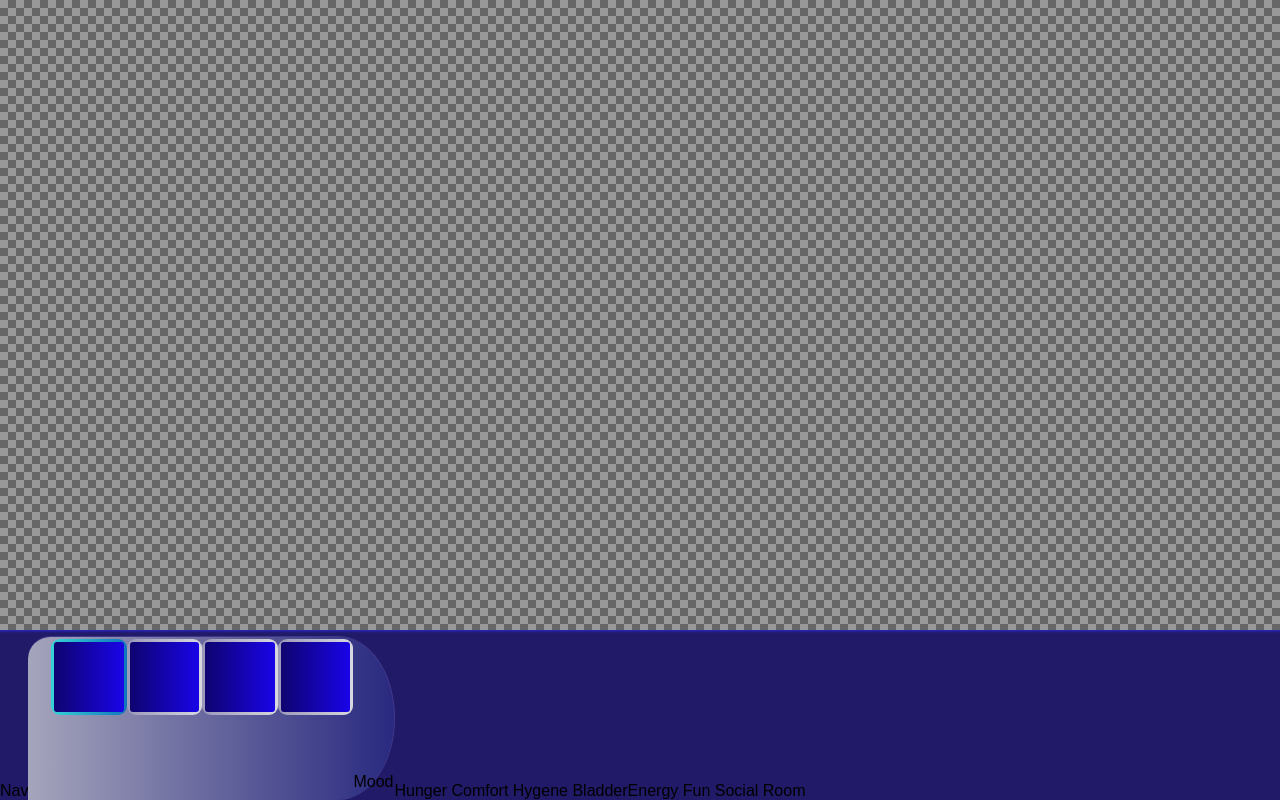
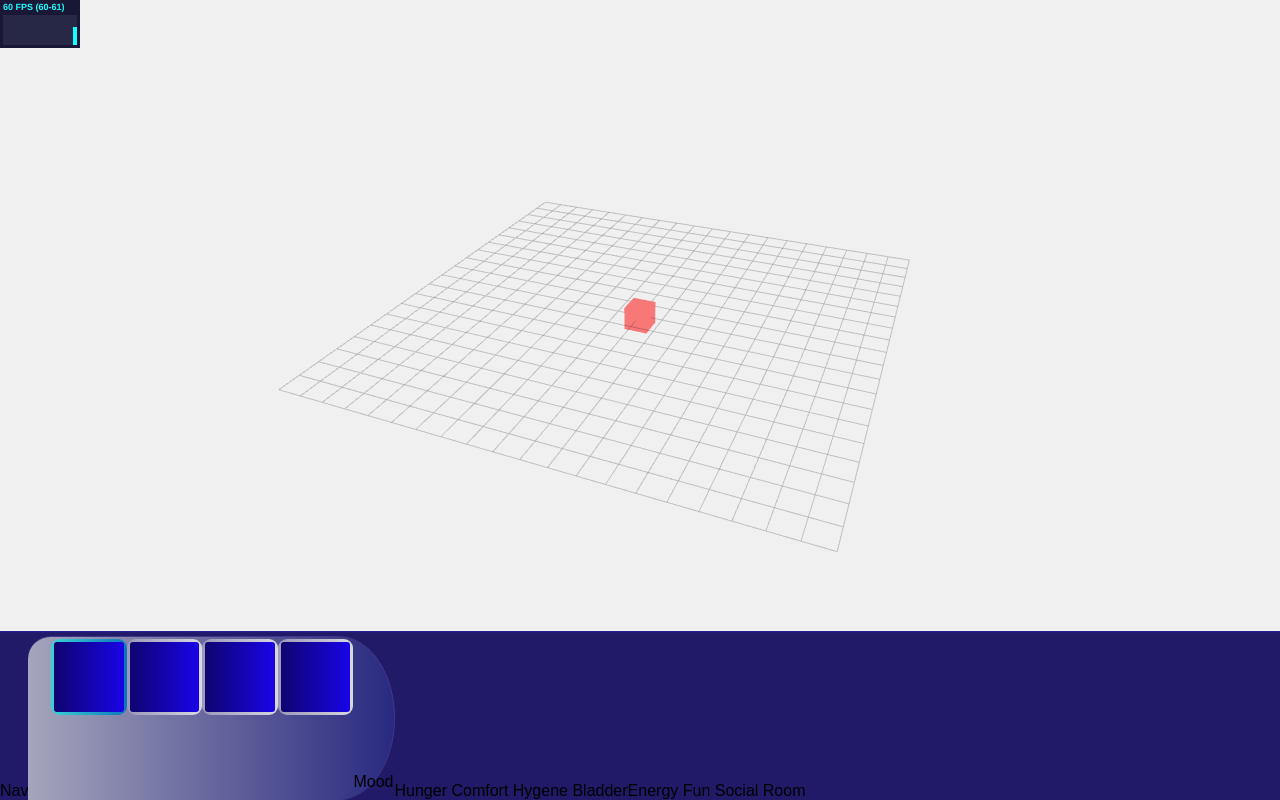
Before and after one commit to thorsummoner/the-ponies, a plain HTML site: page index.html in a window 1280 px wide. Drawn offline with Linux system fonts and the light colour scheme.

Commit message:
Shrunk canvas to fit display area and debuggedd as per http://stackoverflow.com/a/23335628/1695680

```diff
--- a/index.html
+++ b/index.html
@@ -55,6 +55,8 @@ include('vendor/mrdoob/three.min.js')
 include('vendor/mrdoob/stats.min.js')
 include('vendor/mrdoob/OrbitControls.js')
 
+include('js/theponies.js')
+
     </script>
   </head>
 <body>
--- a/js/theponies.js
+++ b/js/theponies.js
@@ -1,11 +1,14 @@
+
 window.theponies = {
-	camera:           new THREE.PerspectiveCamera( 45, window.innerWidth / window.innerHeight, 1, 10000 ),
 	container:        document.querySelector('#canvas'),
+	camera:           undefined,
+	cameraWidth:      undefined,
+	cameraHeight:     undefined,
 	cube:             undefined,
 	cubeGeo:          new THREE.BoxGeometry( 50, 50, 50 ),
 	cubeMaterial:     new THREE.MeshLambertMaterial({
 		color: 0xfeb74c, ambient: 0x00ff80, shading: THREE.FlatShading,
-		map: THREE.ImageUtils.loadTexture( "textures/square-outline-textured.png" ) ,
+		// map: THREE.ImageUtils.loadTexture( "textures/square-outline-textured.png" ) ,
 	}),
 	i:                undefined,
 	intersector:      undefined,
@@ -20,9 +23,10 @@ window.theponies = {
 	raycaster:        undefined,
 	renderer:         new THREE.WebGLRenderer( { antialias: true } ),
 	rollOveredFace:   undefined,
-	rollOverGeo:      new THREE.BoxGeometry( 50, 50, 50 ),
-	rollOverMaterial: new THREE.MeshBasicMaterial( { color: 0xff0000, opacity: 0.5, transparent: true } ),
-	rollOverMesh:     new THREE.Mesh( rollOverGeo, rollOverMaterial ),
+	rollOverMesh:     new THREE.Mesh(
+		new THREE.BoxGeometry( 50, 50, 50 ),
+		new THREE.MeshBasicMaterial( { color: 0xff0000, opacity: 0.5, transparent: true } )
+	),
 	scene:            new THREE.Scene(),
 	stats:            new Stats(),
 	theta:            45 * 0.5,
@@ -30,14 +34,21 @@ window.theponies = {
 	voxelPosition:    new THREE.Vector3(),
 
 	init: function () {
+		this.cameraWidth = this.container.clientWidth;
+		this.cameraHeight = this.container.clientHeight
+			- parseInt(window.getComputedStyle(this.container).paddingBottom.replace(/\..+/, '')) + 1
+		;
+
+		this.camera = new THREE.PerspectiveCamera( 45, this.cameraWidth / this.cameraHeight, 1, 10000 )
 
 		this.scene.add( this.rollOverMesh );
+		this.camera.position.y = 800;
 
 		this.grid();
 		this.lights();
 
 		this.renderer.setClearColor( 0xf0f0f0 );
-		this.renderer.setSize( window.innerWidth, window.innerHeight );
+		this.renderer.setSize(this.cameraWidth, this.cameraHeight);
 
 		this.container.appendChild( this.renderer.domElement );
 
@@ -52,16 +63,17 @@ window.theponies = {
 		this.container.addEventListener( 'keyup', this.onDocumentKeyUp, false );
 	},
 
-	function animate() {
+	animate: function() {
+		self = window.theponies;
 
-		requestAnimationFrame( animate );
+		requestAnimationFrame( self.animate );
 
-		render();
-		this.stats.update();
+		self.render();
+		self.stats.update();
 
 	},
 
-	function render() {
+	render: function() {
 
 		if ( this.isCtrlDown ) {
 
@@ -71,7 +83,7 @@ window.theponies = {
 
 		this.raycaster = this.projector.pickingRay( this.mouse2D.clone(), this.camera );
 
-		var this.intersects = this.raycaster.intersectObjects( this.objects );
+		this.intersects = this.raycaster.intersectObjects( this.objects );
 
 		if ( this.intersects.length > 0 ) {
 
@@ -86,8 +98,8 @@ window.theponies = {
 
 		}
 
-		this.camera.position.x = 1400 * Math.sin( THREE.Math.degToRad( theta ) );
-		this.camera.position.z = 1400 * Math.cos( THREE.Math.degToRad( theta ) );
+		this.camera.position.x = 1400 * Math.sin( THREE.Math.degToRad( this.theta ) );
+		this.camera.position.z = 1400 * Math.cos( THREE.Math.degToRad( this.theta ) );
 
 		this.camera.lookAt( this.scene.position );
 
@@ -137,20 +149,26 @@ window.theponies = {
 	onWindowResize: function() {
 		self = window.theponies;
 
-		self.camera.aspect = window.innerWidth / window.innerHeight;
+
+		self.cameraWidth = self.container.clientWidth;
+		self.cameraHeight = self.container.clientHeight
+			- parseInt(window.getComputedStyle(self.container).paddingBottom.replace(/\..+/, '')) + 1
+		;
+
+		self.camera.aspect = self.cameraWidth / self.cameraHeight;
 		self.camera.updateProjectionMatrix();
 
-		renderer.setSize( window.innerWidth, window.innerHeight );
-
+		self.renderer.setSize( self.cameraWidth, self.cameraHeight );
 	},
 
 	getRealIntersector: function( intersects ) {
+		self = window.theponies;
 
 		for( i = 0; i < intersects.length; i++ ) {
 
 			intersector = intersects[ i ];
 
-			if ( intersector.object != rollOverMesh ) {
+			if ( intersector.object != self.rollOverMesh ) {
 
 				return intersector;
 
@@ -186,8 +204,8 @@ window.theponies = {
 
 		event.preventDefault();
 
-		self.mouse2D.x = ( event.clientX / window.innerWidth ) * 2 - 1;
-		self.mouse2D.y = - ( event.clientY / window.innerHeight ) * 2 + 1;
+		self.mouse2D.x = ( event.clientX / (self.cameraWidth) ) * 2 - 1;
+		self.mouse2D.y = - ( event.clientY / (self.cameraHeight) ) * 2 + 1;
 
 	},
 
@@ -218,11 +236,11 @@ window.theponies = {
 
 			} else {
 
-				intersector = getRealIntersector( intersects );
-				setVoxelPosition( intersector );
+				intersector = self.getRealIntersector( intersects );
+				self.setVoxelPosition( intersector );
 
-				var voxel = new THREE.Mesh( cubeGeo, cubeMaterial );
-				voxel.position.copy( voxelPosition );
+				var voxel = new THREE.Mesh( self.cubeGeo, self.cubeMaterial );
+				voxel.position.copy( self.voxelPosition );
 				voxel.matrixAutoUpdate = false;
 				voxel.updateMatrix();
 				self.scene.add( voxel );
@@ -260,4 +278,7 @@ window.theponies = {
 
 }
 
-document.addEventListener('DOMContentLoaded', window.theponies.init);
+window.addEventListener("load", function(){
+	window.theponies.init();
+	window.theponies.animate();
+}, false);
```
